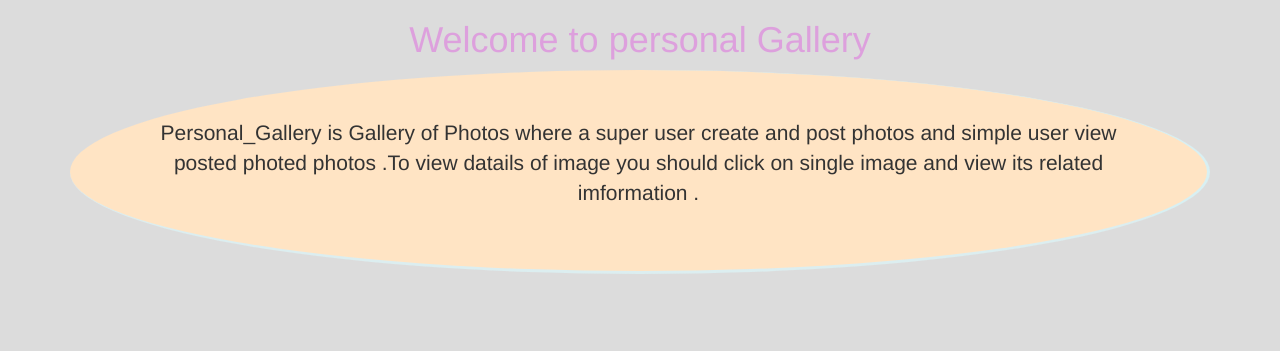
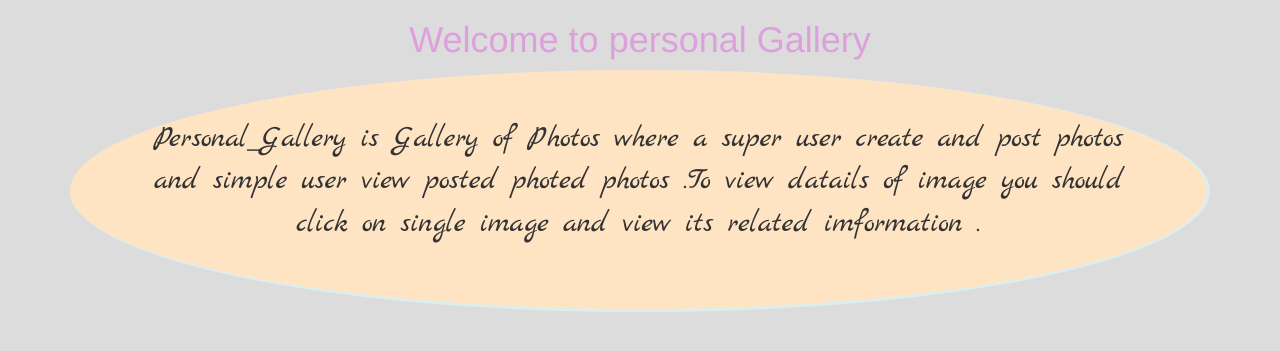
Before and after one commit to UmuhireAnuarithe/Personal_Gallery, a Django app: page / in a window 1280 px wide. Shown: the part 52-403 px from the top of the page. Run offline with Django 3.2, Linux system fonts and the light colour scheme; data that the repository does not hold is empty; some libraries are stand-ins or nearby versions.

Commit message:
added styles

```diff
--- a/Photos/templates/index.html
+++ b/Photos/templates/index.html
@@ -25,8 +25,9 @@
         height: 100%;
         width: 1;
         margin-bottom: 3%;">
+<link href="https://fonts.googleapis.com/css?family=Kaushan+Script|Marck+Script&display=swap" rel="stylesheet">
 
-    <p>Personal_Gallery is Gallery of Photos where a super user create and
+    <p style="font-family: 'Marck Script', cursive;font-size: 30px;">Personal_Gallery is Gallery of Photos where a super user create and
       post photos and simple user view posted photed photos .To view datails
       of image you should click on single image and view its related imformation .
     </p>
```
